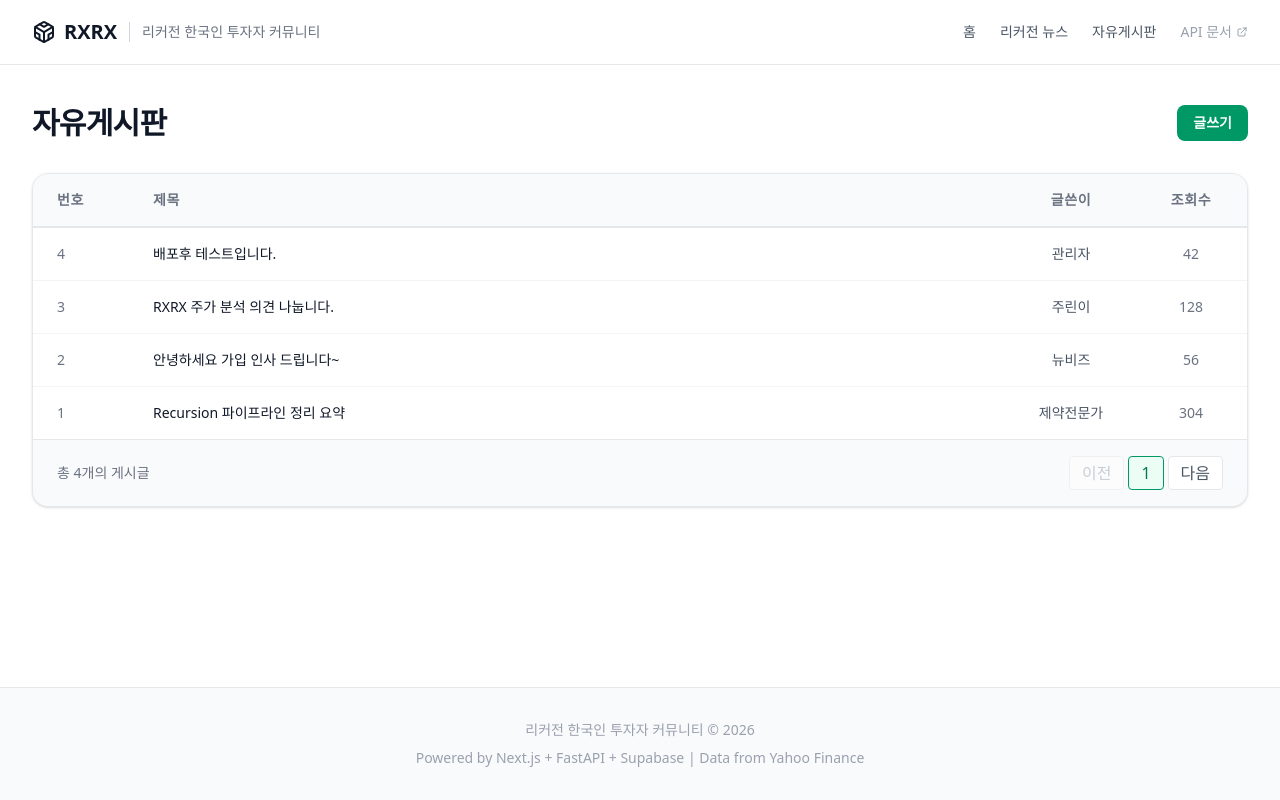
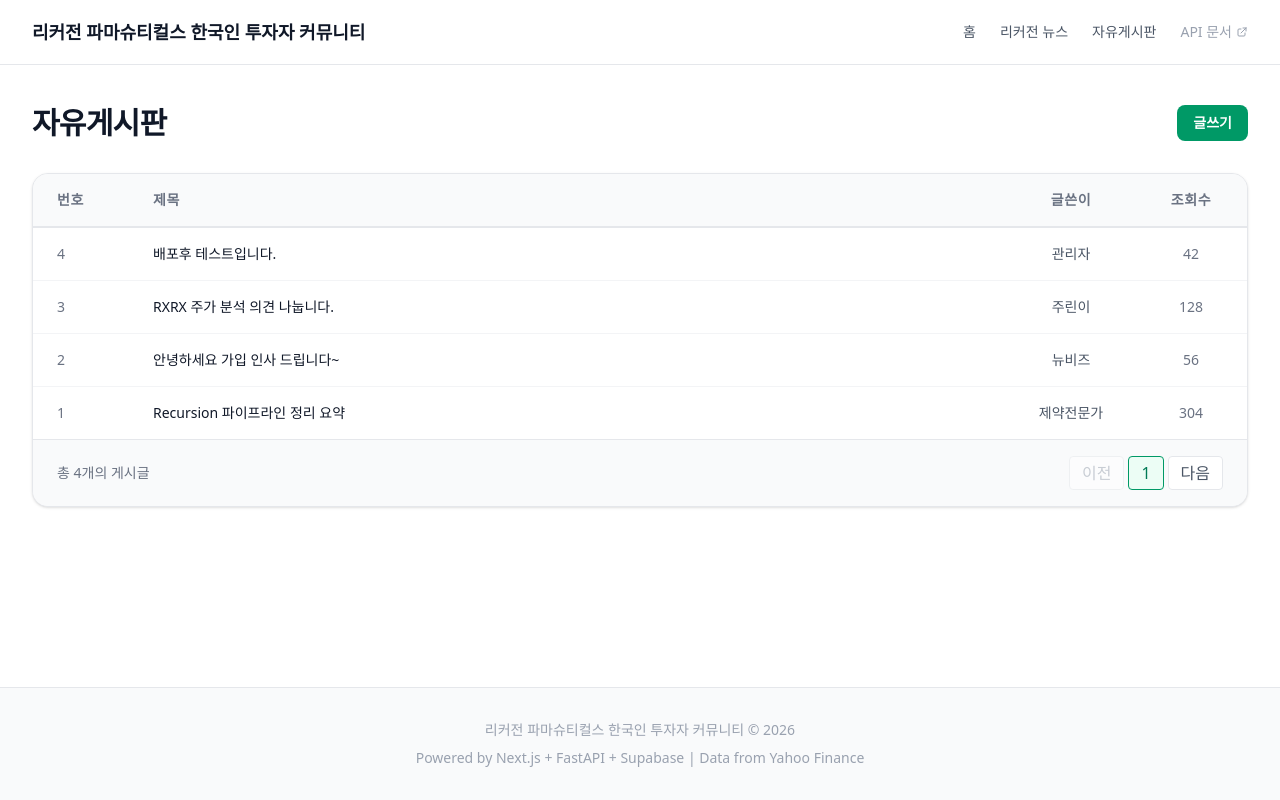
Before and after one commit to KIMSUNGROK/rxrx-frontend, a Next.js app: page /board in a window 1280 px wide. Built offline with nearby package versions, Linux system fonts and the light colour scheme.

Commit message:
style: Remove logo and RXRX text; update site title to complete the Korean locale

```diff
--- a/src/app/layout.tsx
+++ b/src/app/layout.tsx
@@ -3,7 +3,7 @@ import Link from "next/link";
 import "./globals.css";
 
 export const metadata: Metadata = {
-  title: "RXRX Stock Intelligence",
+  title: "리커전 파마슈티컬스 한국인 투자자 커뮤니티",
   description: "RXRX (Recursion Pharmaceuticals) Stock Tracking & ML Dashboard",
 };
 
@@ -13,27 +13,9 @@ function Navbar() {
       <div className="max-w-7xl mx-auto px-4 sm:px-6 lg:px-8">
         <div className="flex items-center justify-between h-16">
           <div className="flex items-center gap-3">
-            <Link href="/" className="flex items-center gap-2 text-xl font-bold text-gray-900">
-              {/* Inline SVG for Recursion Logo */}
-              <svg
-                viewBox="0 0 24 24"
-                fill="none"
-                stroke="currentColor"
-                strokeWidth="2"
-                strokeLinecap="round"
-                strokeLinejoin="round"
-                className="w-6 h-6 text-gray-900"
-              >
-                <path d="M21 16V8a2 2 0 0 0-1-1.73l-7-4a2 2 0 0 0-2 0l-7 4A2 2 0 0 0 3 8v8a2 2 0 0 0 1 1.73l7 4a2 2 0 0 0 2 0l7-4A2 2 0 0 0 21 16z"></path>
-                <polyline points="7.5 4.21 12 6.81 16.5 4.21"></polyline>
-                <polyline points="7.5 19.79 7.5 14.6 3 12"></polyline>
-                <polyline points="21 12 16.5 14.6 16.5 19.79"></polyline>
-                <polyline points="3.27 6.96 12 12.01 20.73 6.96"></polyline>
-                <line x1="12" y1="22.08" x2="12" y2="12"></line>
-              </svg>
-              <span>RXRX</span>
+            <Link href="/" className="text-gray-900 text-lg font-bold">
+              리커전 파마슈티컬스 한국인 투자자 커뮤니티
             </Link>
-            <span className="text-gray-500 text-sm font-normal hidden sm:inline-block border-l border-gray-300 pl-3">리커전 한국인 투자자 커뮤니티</span>
           </div>
           <div className="flex items-center gap-6">
             <Link href="/" className="text-gray-600 hover:text-gray-900 text-sm font-medium transition">홈</Link>
@@ -59,7 +41,7 @@ function Footer() {
   return (
     <footer className="border-t border-gray-200 bg-gray-50 py-8 mt-auto">
       <div className="max-w-7xl mx-auto px-4 sm:px-6 lg:px-8 text-center text-gray-400 text-sm">
-        <p>리커전 한국인 투자자 커뮤니티 &copy; {new Date().getFullYear()}</p>
+        <p>리커전 파마슈티컬스 한국인 투자자 커뮤니티 &copy; {new Date().getFullYear()}</p>
         <p className="mt-2 text-gray-400">
           Powered by Next.js + FastAPI + Supabase | Data from Yahoo Finance
         </p>
```
